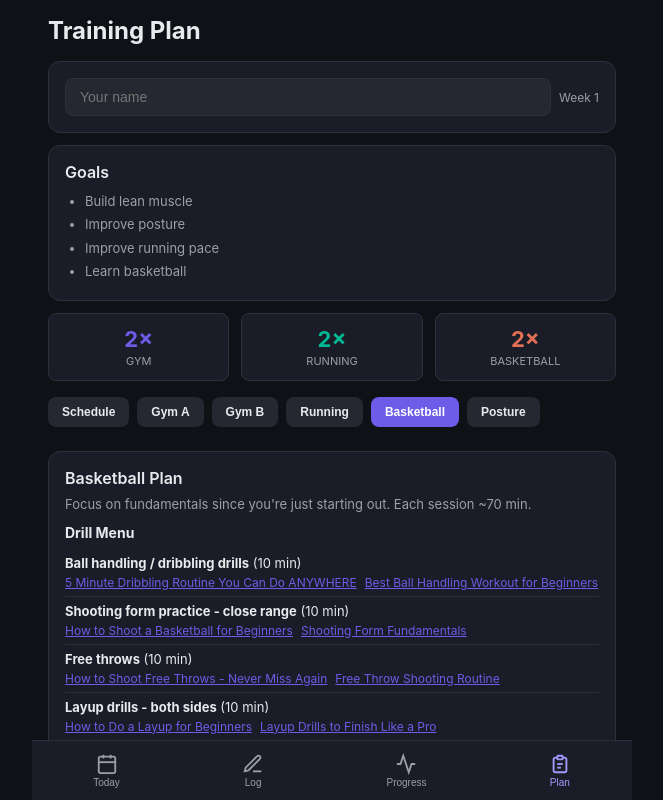
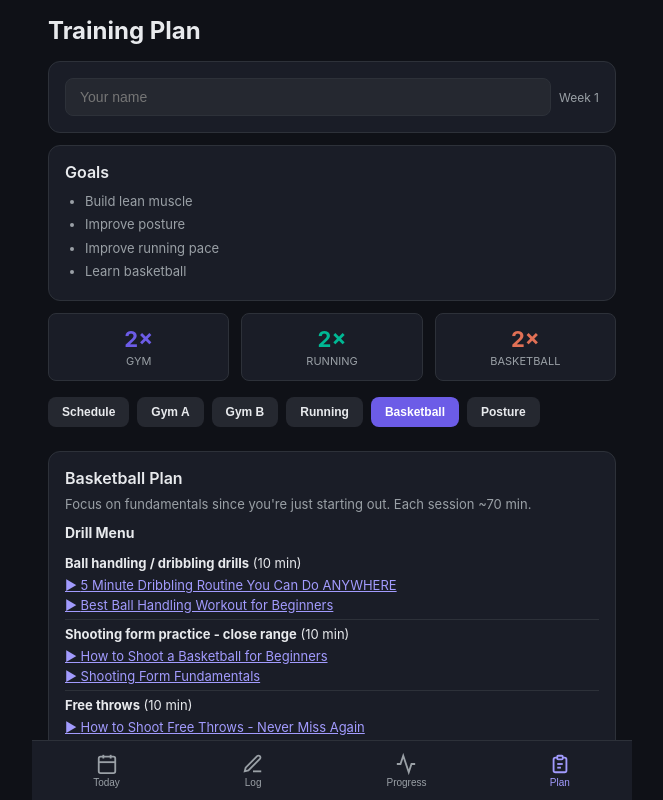
Before and after one commit to b1polar-b3ar/Workout-Coach-Planner-and-diary, a React (Vite) app: page /plan in a window 1280 px wide. Both pictures are taken after a click on the button "Basketball". Shown: the top 800 px of the page, without its empty margins (308-971 px from the left). Built offline with nearby package versions, Linux system fonts and the light colour scheme.

Commit message:
Make basketball drill video links more visible
Use accent-light color, underline, vertical layout, and ▶ prefix
so video links are easier to spot on the dark background.

https://claude.ai/code/session_01SaCgbRcu2P8T3eBRCoUBJq

```diff
--- a/src/pages/Plan.tsx
+++ b/src/pages/Plan.tsx
@@ -196,11 +196,11 @@ export default function Plan() {
               <div key={i} style={{ padding: '6px 0', borderBottom: '1px solid var(--border)', fontSize: 13 }}>
                 <strong>{drill.name}</strong> ({drill.duration})
                 {drill.videos.length > 0 && (
-                  <div style={{ marginTop: 4, display: 'flex', flexWrap: 'wrap', gap: 8 }}>
+                  <div style={{ marginTop: 6, display: 'flex', flexDirection: 'column', gap: 4 }}>
                     {drill.videos.map((v, vi) => (
                       <a key={vi} href={v.url} target="_blank" rel="noopener noreferrer"
-                        style={{ fontSize: 12, color: 'var(--accent)' }}>
-                        {v.title}
+                        style={{ fontSize: 13, color: 'var(--accent-light)', textDecoration: 'underline' }}>
+                        ▶ {v.title}
                       </a>
                     ))}
                   </div>
```
